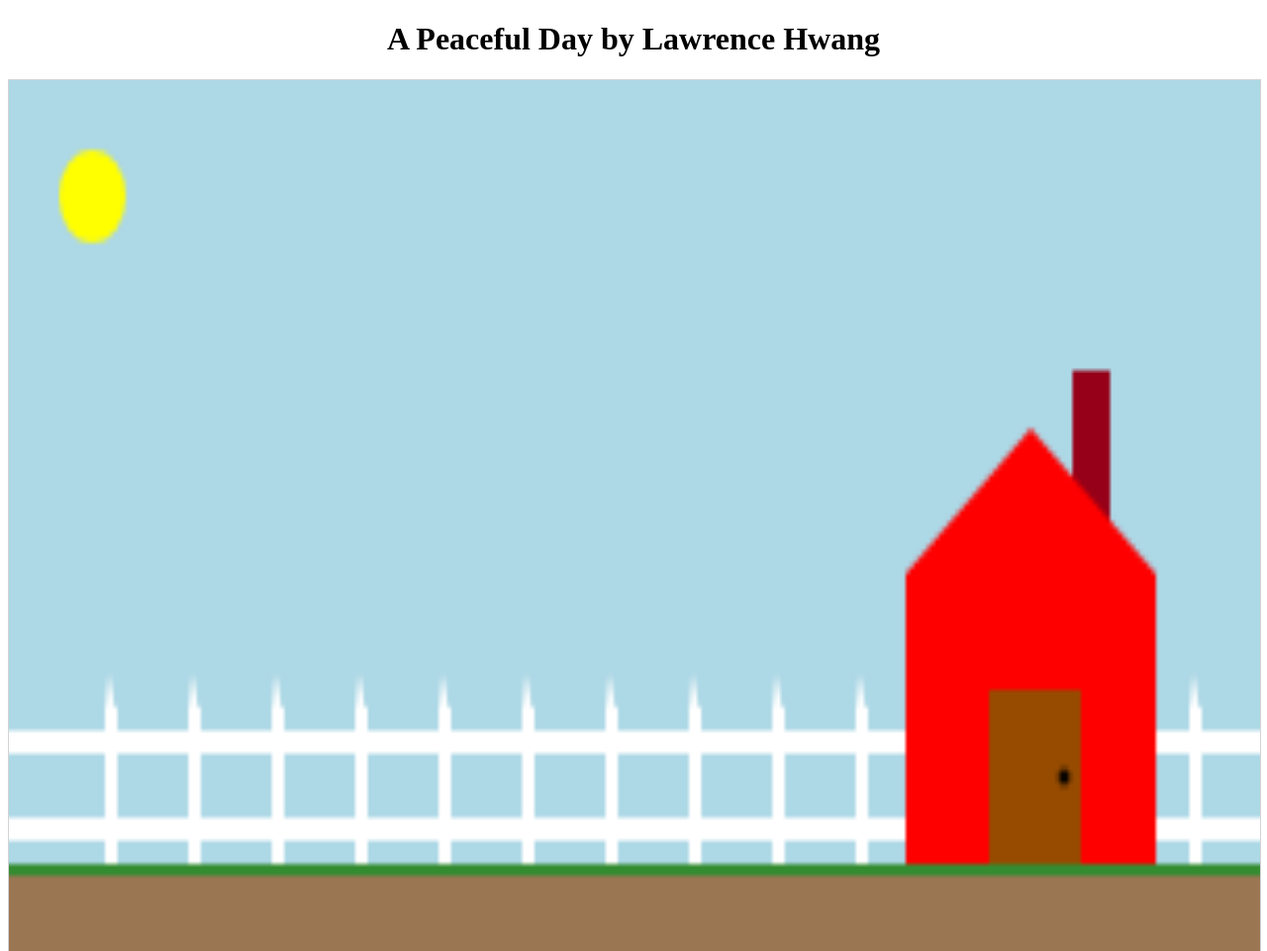
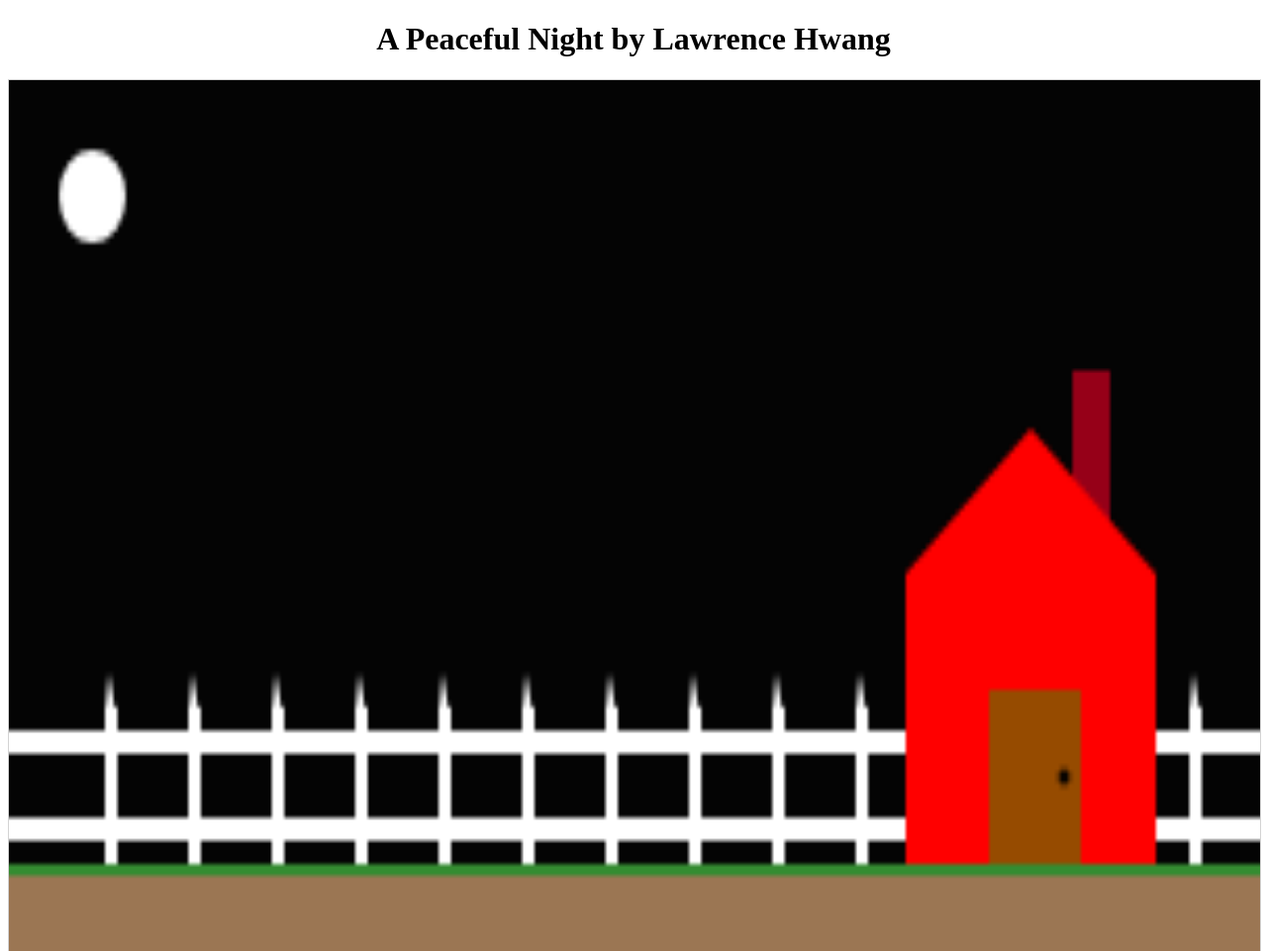
Before and after one commit to LHwang01/js-cartoon, a plain HTML site: page index.html in a window 1280 px wide. Shown: the top 961 px of the page at 99% size. Drawn offline with Linux system fonts and the light colour scheme.

Commit message:
Changed Theme to Night

```diff
--- a/index.html
+++ b/index.html
@@ -5,7 +5,7 @@
 </head>
 
 <body>
-    <h1 style="text-align:center">A Peaceful Day by Lawrence Hwang</h1>
+    <h1 style="text-align:center">A Peaceful Night by Lawrence Hwang</h1>
     <canvas id="myCanvas"></canvas>
     <script src="script.js"></script>
     <p style="text-align:center">Return to Portfolio Site</p>
--- a/script.js
+++ b/script.js
@@ -1,6 +1,6 @@
 const canvas = document.getElementById("myCanvas");
 const ctx = canvas.getContext("2d");
-ctx.fillStyle = "#ADD8E6";
+ctx.fillStyle = "#040404";
 ctx.fillRect(0, 0, canvas.width, canvas.height);
 
 //Creates the sky by filling the background color
@@ -13,15 +13,15 @@ ctx.fillRect(0, 135, canvas.width, 2);
 
 //Draws the ground (dirt and grass)
 
-ctx.fillStyle = "yellow";
-ctx.strokeStyle = "yellow";
+ctx.fillStyle = "white";
+ctx.strokeStyle = "white";
 ctx.lineWidth = 2;
 
 ctx.arc(20, 20, 7, 0, 2 * Math.PI, false);
 ctx.fill();
 ctx.stroke();
 
-//Draws the sun
+//Draws the moon
 
 ctx.fillStyle = "#960018";
 ctx.fillRect(255, 50, 9, 26);
```
